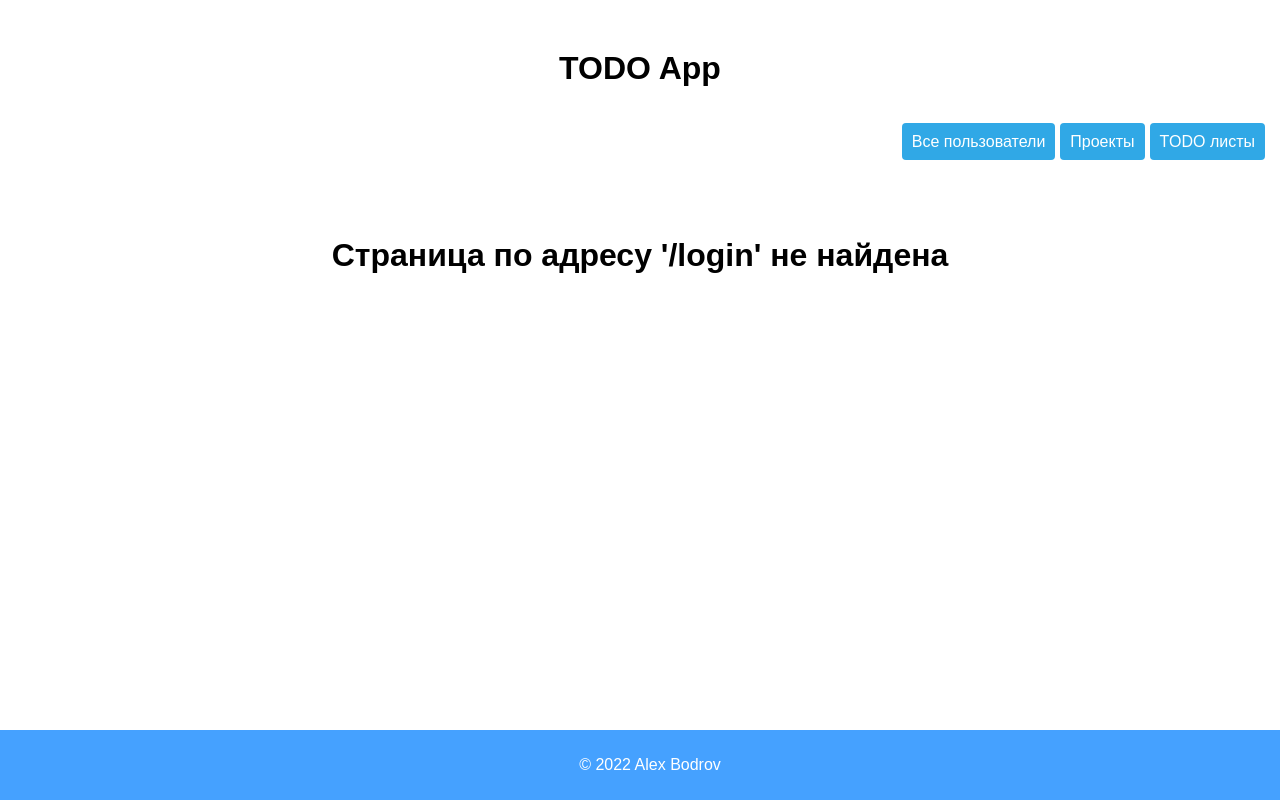
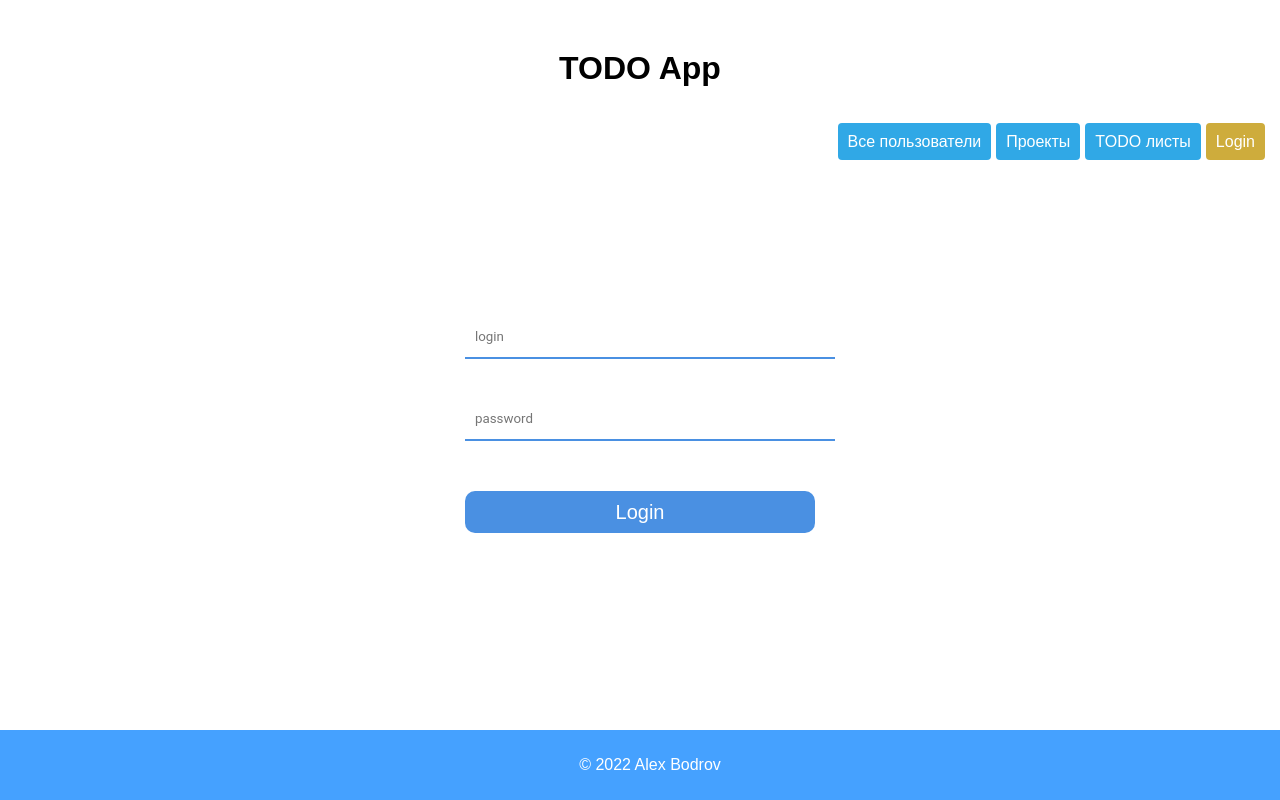
Before and after one commit to AlexVBodrov/drf_todo, a React (Create React App) app in the folder frontend/: page /login in a window 1280 px wide. Built offline with nearby package versions, Linux system fonts and the light colour scheme; no server answers.

Commit message:
Lesson 7 (#7)
* Fix LoginForm, add get_token => console.log('token')

* add style Form

* install universal-cookie

* save token, add Cookies, add logout,  headers

* //menu

```diff
--- a/frontend/package.json
+++ b/frontend/package.json
@@ -7,7 +7,8 @@
     "react": "^17.0.2",
     "react-dom": "^17.0.2",
     "react-router-dom": "^5.2.0",
-    "react-scripts": "0.9.5"
+    "react-scripts": "0.9.5",
+    "universal-cookie": "^4.0.4"
   },
   "scripts": {
     "start": "react-scripts start",
--- a/frontend/src/App.js
+++ b/frontend/src/App.js
@@ -1,14 +1,17 @@
 import React from 'react';
 import axios from 'axios';
-import { BrowserRouter, Route, Switch } from 'react-router-dom';
+import Cookies from 'universal-cookie';
+import { BrowserRouter, Route, Switch, Link } from 'react-router-dom';
 import './App.css';
+import './components/components.css';
 
 import UserList from './components/User';
 import ProjectList from './components/Project';
 import TODOList from './components/TODO';
-import MainMenu from './components/Menu';
+// import MainMenu from './components/Menu';
 import Footer from './components/Footer';
 import NotFound404 from './components/NotFound404';
+import LoginForm from './components/Auth';
 
 class App extends React.Component {
   constructor(props) {
@@ -17,11 +20,14 @@ class App extends React.Component {
       users: [],
       projects: [],
       todos: [],
+      token: '',
     };
   }
-  componentDidMount() {
+
+  load_data() {
+    const headers = this.get_headers();
     axios
-      .get('http://127.0.0.1:8000/api/users/')
+      .get('http://127.0.0.1:8000/api/users/', { headers })
       .then((response) => {
         this.setState({
           users: response.data.results,
@@ -30,7 +36,7 @@ class App extends React.Component {
       .catch((error) => console.log(error));
 
     axios
-      .get('http://127.0.0.1:8000/api/projects/')
+      .get('http://127.0.0.1:8000/api/projects/', { headers })
       .then((response) => {
         this.setState({
           projects: response.data.results,
@@ -39,7 +45,7 @@ class App extends React.Component {
       .catch((error) => console.log(error));
 
     axios
-      .get('http://127.0.0.1:8000/api/todos/')
+      .get('http://127.0.0.1:8000/api/todos/', { headers })
       .then((response) => {
         this.setState({
           todos: response.data.results,
@@ -48,12 +54,93 @@ class App extends React.Component {
       .catch((error) => console.log(error));
   }
 
+  set_token(token) {
+    // code for local Storage use
+    // localStorage.setItem('token', token);
+    // let item = localStorage.getItem('token')
+    const cookies = new Cookies();
+    cookies.set('token', token);
+    this.setState({ token: token }, () => this.load_data());
+  }
+
+  is_authenticated() {
+    return !!this.state.token;
+  }
+
+  logout() {
+    this.set_token('');
+    // reload browser cache
+    location.reload(false);
+  }
+
+  get_token(username, password) {
+    console.log(username, password);
+    axios
+      .post('http://127.0.0.1:8000/api-token-auth/', {
+        username: username,
+        password: password,
+      })
+      .then((response) => {
+        // console.log(response.data['token']);
+        this.set_token(response.data['token']);
+      })
+      .catch((error) => alert('Неверный логин или пароль'));
+  }
+
+  get_headers() {
+    let headers = {
+      'Content-Type': 'application/json',
+    };
+
+    if (this.is_authenticated()) {
+      headers['Authorization'] = `Token ${this.state.token}`;
+    }
+    return headers;
+  }
+
+  get_token_from_storage() {
+    // code for local Storage use
+    // localStorage.setItem('token', token);
+    // let item = localStorage.getItem('token')
+    const cookies = new Cookies();
+    const token = cookies.set('token');
+    this.setState({ token: token }, () => this.load_data());
+  }
+
+  componentDidMount() {
+    this.get_token_from_storage();
+  }
+
   render() {
     return (
       <div className="center">
         <h1>TODO App</h1>
         <BrowserRouter>
-          <MainMenu />
+          {/* <MainMenu /> */}
+          <div className="div-menu">
+            <nav>
+              <ul className="menu-main">
+                <li>
+                  <Link to="/">Все пользователи</Link>
+                </li>
+                <li>
+                  <Link to="/projects/">Проекты</Link>
+                </li>
+                <li>
+                  <Link to="/todos/">TODO листы</Link>
+                </li>
+                <li className="login">
+                  {this.is_authenticated() ? (
+                    <button className="logout" onClick={() => this.logout()}>
+                      Logout
+                    </button>
+                  ) : (
+                    <Link to="/login/">Login</Link>
+                  )}
+                </li>
+              </ul>
+            </nav>
+          </div>
           <br />
           <br />
           <Switch>
@@ -61,6 +148,17 @@ class App extends React.Component {
               exact
               path="/"
               component={() => <UserList users={this.state.users} />}
+            />
+            <Route
+              exact
+              path="/login"
+              component={() => (
+                <LoginForm
+                  get_token={(username, password) =>
+                    this.get_token(username, password)
+                  }
+                />
+              )}
             />
             <Route
               exact
--- /dev/null
+++ b/frontend/src/components/Auth.js
@@ -0,0 +1,51 @@
+import React from 'react';
+
+class LoginForm extends React.Component {
+  constructor(props) {
+    super(props);
+    this.state = { login: '', password: '' };
+  }
+
+  handleChange(event) {
+    this.setState({
+      [event.target.name]: event.target.value,
+    });
+
+    // console.log(event.target.name, event.target.value);
+  }
+
+  handleSubmit(event) {
+    this.props.get_token(this.state.login, this.state.password);
+    event.preventDefault();
+  }
+
+  render() {
+    return (
+      <form className="ui-form" onSubmit={(event) => this.handleSubmit(event)}>
+        <div className="form-row">
+          <input
+            type="text"
+            name="login"
+            placeholder="login"
+            value={this.state.login}
+            onChange={(event) => this.handleChange(event)}
+          />
+        </div>
+        <div className="form-row">
+          <input
+            type="password"
+            name="password"
+            placeholder="password"
+            value={this.state.password}
+            onChange={(event) => this.handleChange(event)}
+          />
+        </div>
+        <p>
+          <input type="submit" value="Login" />
+        </p>
+      </form>
+    );
+  }
+}
+
+export default LoginForm;
--- a/frontend/src/components/Menu.js
+++ b/frontend/src/components/Menu.js
@@ -18,6 +18,9 @@ const MainMenu = ({ user }) => {
           <li>
             <Link to="/todos/">TODO листы</Link>
           </li>
+          <li className="login">
+            <Link to="/login/">Login</Link>
+          </li>
         </ul>
       </nav>
     </div>
--- a/frontend/src/components/components.css
+++ b/frontend/src/components/components.css
@@ -8,33 +8,43 @@
   list-style: none; /*убираем маркеры списка*/
   margin: 0; /*убираем отступы*/
   padding-right: 10px; /*убираем отступы */
-    margin-top:25px; /*делаем отступ сверху*/
+  margin-top: 25px; /*делаем отступ сверху*/
 }
 .menu-main a {
   text-decoration: none; /*убираем подчеркивание текста ссылок*/
-    background:#30A8E6; /*добавляем фон к пункту меню*/
-    color:#fff; /*меняем цвет ссылок*/
-    padding:10px; /*добавляем отступ*/
+  background: #30a8e6; /*добавляем фон к пункту меню*/
+  color: #fff; /*меняем цвет ссылок*/
+  padding: 10px; /*добавляем отступ*/
   font-family: arial; /*меняем шрифт*/
-    border-radius:4px; /*добавляем скругление*/
+  border-radius: 4px; /*добавляем скругление*/
   -moz-transition: all 0.3s 0.01s ease; /*делаем плавный переход*/
   -o-transition: all 0.3s 0.01s ease;
   -webkit-transition: all 0.3s 0.01s ease;
 }
 .menu-main a:hover {
-    background:#1C85BB;/*добавляем эффект при наведении*/
+  background: #1c85bb; /*добавляем эффект при наведении*/
 }
 .menu-main li {
-    float:left; /*Размещаем список горизонтально для реализации меню*/
-    margin-right:5px; /*Добавляем отступ у пунктов меню*/
-
+  float: left; /*Размещаем список горизонтально для реализации меню*/
+  margin-right: 5px; /*Добавляем отступ у пунктов меню*/
 }
 
+.login a {
+  background: #ceac3c; /*меняем цвет ссылок*/
+}
+.login a:hover {
+  background: #a8da33; /*добавляем эффект при наведении*/
+}
+
+.logout {
+  font-size: 16px;
+}
 
 #footer {
   text-align: center;
   position: fixed; /* Фиксированное положение */
-    left: 0; bottom: 0; /* Левый нижний угол */
+  left: 0;
+  bottom: 0; /* Левый нижний угол */
   padding: 10px; /* Поля вокруг текста */
   background-color: #45a1ff; /* Цвет фона */
   color: #fff; /* Цвет текста */
@@ -57,3 +67,69 @@
   border: 1px solid #dddddd;
   padding: 5px;
 }
+
+.ui-form {
+  max-width: 350px;
+  padding: 80px 30px 30px;
+  margin: 50px auto 30px;
+  background: white;
+}
+
+.form-row {
+  position: relative;
+  margin-bottom: 40px;
+}
+.form-row input {
+  display: block;
+  width: 100%;
+  padding: 0 10px;
+  line-height: 40px;
+  font-family: 'Roboto', sans-serif;
+  background: none;
+  border-width: 0;
+  border-bottom: 2px solid #4a90e2;
+  transition: all 0.2s ease;
+}
+.form-row label {
+  position: absolute;
+  left: 13px;
+  color: #9d959d;
+  font-size: 20px;
+  font-weight: 300;
+  transform: translateY(-35px);
+  transition: all 0.2s ease;
+}
+.form-row input:focus {
+  outline: 0;
+  border-color: #f77a52;
+}
+.form-row input:focus + label,
+.form-row input:valid + label {
+  transform: translateY(-60px);
+  margin-left: -14px;
+  font-size: 14px;
+  font-weight: 400;
+  outline: 0;
+  border-color: #f77a52;
+  color: #f77a52;
+}
+.ui-form input[type='submit'] {
+  width: 100%;
+  padding: 0;
+  line-height: 42px;
+  background: #4a90e2;
+  border-width: 0;
+  color: white;
+  font-size: 20px;
+  border-radius: 10px;
+}
+
+.ui-form input[type='submit']:hover {
+  background: #a8da33;
+  cursor: pointer;
+}
+
+.ui-form p {
+  margin: 0;
+  padding-top: 10px;
+}
```
Also changed, not shown: 2 other files (tests, documents, lock files or other folders). Lines whose indentation alone changed are shown as unchanged.
